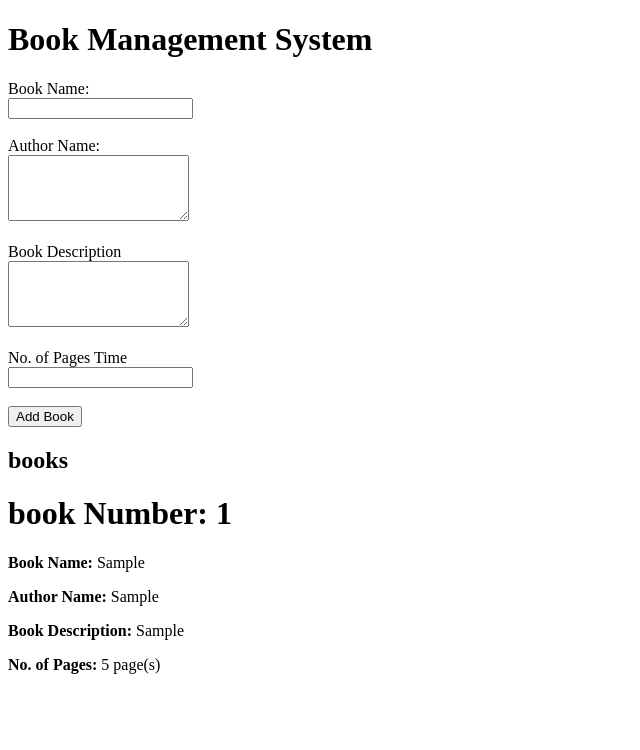
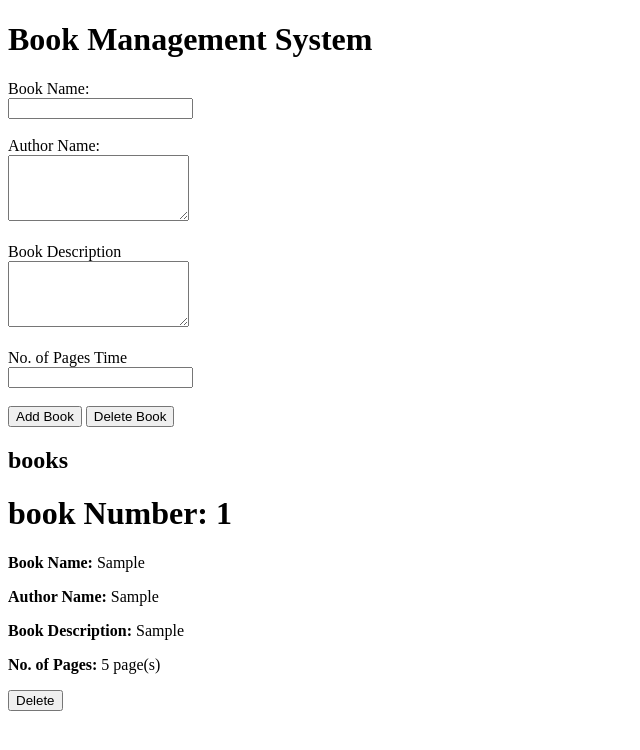
Before and after one commit to benj00/coursera-practice, a plain HTML site: page bookSystem/book_system.html in a window 1280 px wide. Both pictures are taken after typing "Sample", "Sample", "Sample", "5" into the empty fields and a click on the button "Add Book". Shown: the whole page, without its empty margins (0-640 px from the left). Drawn offline with Linux system fonts and the light colour scheme.

Commit message:
this is another message

```diff
--- a/bookSystem/book_system.html
+++ b/bookSystem/book_system.html
@@ -15,10 +15,12 @@
     <label for="pagesNumber">No. of Pages Time</label><br>
     <input type="number" id="pagesNumber"><br><br>
     <button onclick="addBook()">Add Book</button>
+    <button onclick="deleteBook()">Delete Book</button>
 
     <h2>books</h2>
     <div id="books">
         <!-- books will be displayed here -->
+
     </div>
     <script src="./book_system.js"></script>
 </body>
--- a/bookSystem/book_system.js
+++ b/bookSystem/book_system.js
@@ -12,6 +12,7 @@ function addBook() {
             authorName: authorName,
             bookDescription: bookDescription,
             pagesNumber: pagesNumber
+
             };
         books.push(book);
         showbooks();
@@ -28,7 +29,8 @@ function showbooks() {
         <p><strong>Book Name: </strong>${book.name}</p>
         <p><strong>Author Name:</strong> ${book.authorName}</p>
         <p><strong>Book Description:</strong> ${book.bookDescription}</p>
-        <p><strong>No. of Pages:</strong> ${book.pagesNumber} page(s)</p>`
+        <p><strong>No. of Pages:</strong> ${book.pagesNumber} page(s)</p>
+        <p><strong><button onclick="deleteBook()">Delete</button></p>`
     );
     document.getElementById('books').innerHTML = booksDiv.join('');
 }
@@ -39,3 +41,28 @@ function showbooks() {
             document.getElementById('bookDescription').value = '';
             document.getElementById('pagesNumber').value = '';
  }
+
+/*function deleteBook() {
+    const bookName = document.getElementById('bookName').value;
+    const authorName = document.getElementById('authorName').value;
+    const bookDescription = document.getElementById('bookDescription').value;
+    const pagesNumber = parseInt(document.getElementById('pagesNumber').value);
+
+    if (bookName)) {
+        books.push(book);
+        showbooks();
+        clearInputs();
+
+    } else {
+        alert('Please enter book name.');
+
+    }
+}*/
+
+
+ function deleteBook() {
+    //const bookIndex = books.indexOf("aa");
+    books.splice(index, 1);
+    showbooks();
+    //clearInputs();
+ }
```
